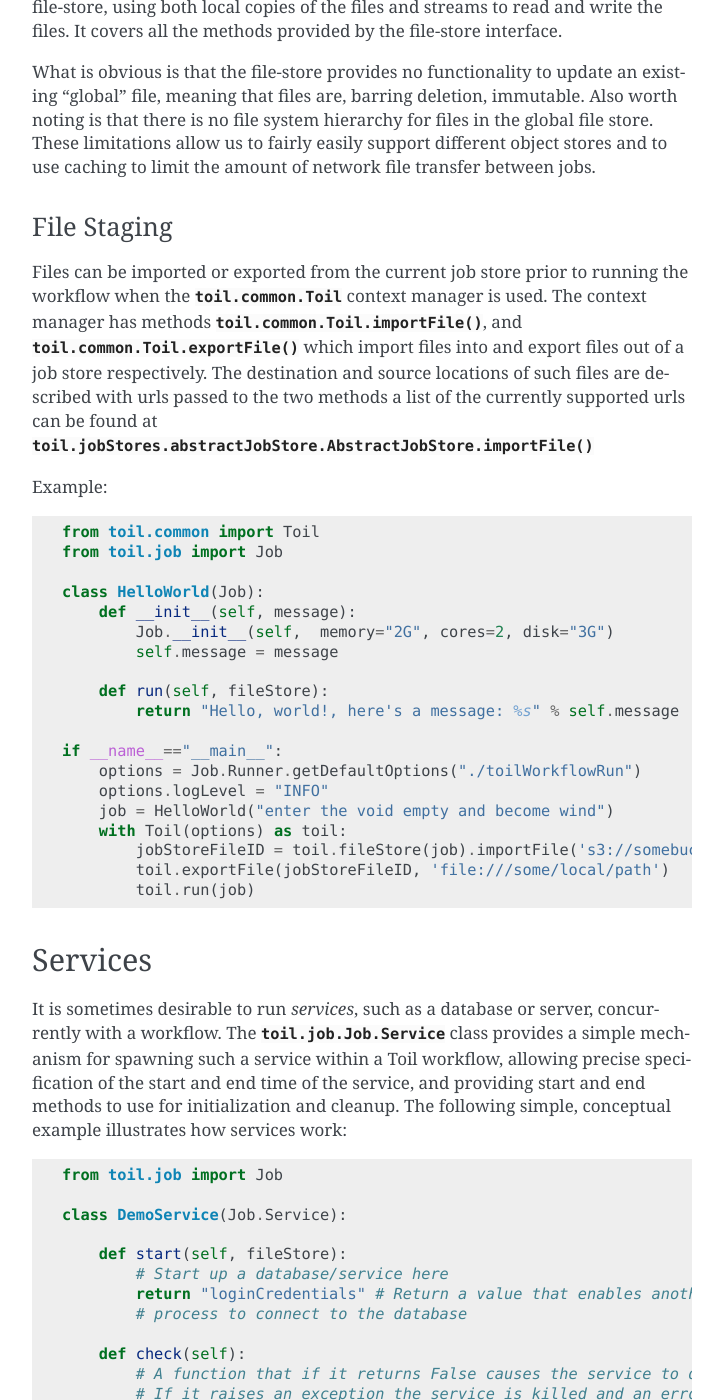
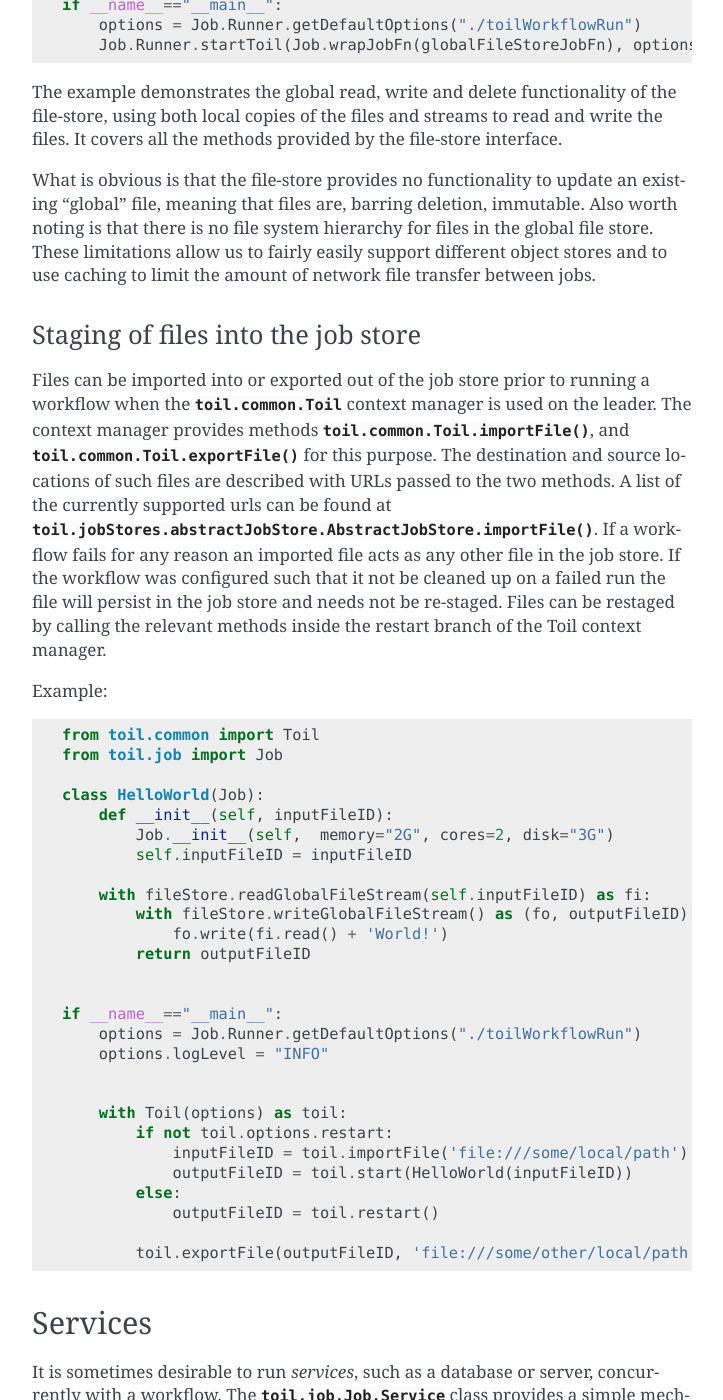
Before and after one commit to DataBiosphere/toil, a Sphinx documentation site: the page built from docs/developing.rst, in a window 1280 px wide and 1400 px high, scrolled down 10992 px. Shown: the whole window, without its empty margins (388-1111 px from the left). Built offline with Sphinx 7.4.7, drawn with Linux system fonts in a browser that asks for light colours; pages that are not in the unit, such as notebooks, are missing from menus; the version number could not be read and is left out; some of the changed text lies outside the part shown.

Commit message:
Improve file staging docs, Toil class, and testing (resolves #766)
The Toil.run method has now been refactored using Toil.start and Toil.restart.
The importExportFileTest now spawns a job that creates an output file. This output file is then exporoted.

```diff
--- a/docs/developing.rst
+++ b/docs/developing.rst
@@ -78,9 +78,12 @@
 Alternatively, the more powerful :class:`toil.common.Toil` class can be used to run and resume
 workflows. It is used as a context manager and allows for preliminary setup, such as staging of
 files into the job store on the leader node. An instance of the class is initialized by specifying
-an options object. The actual workflow is then invoked by calling the :func:`toil.common.Toil.run`
-method, passing the root job of the workflow, or, if a workflow is being restarted, without any
-arguments. For example::
+an options object. The actual workflow is then invoked by calling the :func:`toil.common.Toil.start`
+method, passing the root job of the workflow, or, if a workflow is being restarted, :func:`toil.common.Toil.restart`
+should be used. Note that the context manager should have explicit if else branches addressing restart and
+non restart cases. The boolean value for these if else blocks is toil.options.restart.
+
+For example::
 
     from toil.job import Job
     from toil.common import Toil
@@ -98,8 +101,11 @@
         options.logLevel = "INFO"
 
         with Toil(options) as toil:
-            job = HelloWorld("Smitty Werbenmanjensen, he was #1")
-            toil.run(job)
+            if not toil.options.restart:
+                job = HelloWorld("Smitty Werbenmanjensen, he was #1")
+                toil.start(job)
+            else:
+                toil.restart()
 
 
 The call to :func:`toil.job.Job.Runner.getDefaultOptions` creates a set of default
@@ -414,8 +420,8 @@
 computed recursively. Although a toy example, it demonstrates how closely Toil workflows
 can mimic typical programming patterns.
 
-Job.FileStore: Managing files within a workflow
------------------------------------------------
+Managing files within a workflow
+--------------------------------
 
 It is frequently the case that a workflow will want to create files, both persistent and temporary,
 during its run. The :class:`toil.job.Job.FileStore` class is used by jobs to manage these
@@ -519,14 +525,18 @@
 store. These limitations allow us to fairly easily support different object stores and to
 use caching to limit the amount of network file transfer between jobs.
 
-File Staging
-~~~~~~~~~~~~
-Files can be imported or exported from the current job store prior to running the workflow
-when the :class:`toil.common.Toil` context manager is used. The context manager has methods
-:func:`toil.common.Toil.importFile`, and :func:`toil.common.Toil.exportFile` which import
-files into and export files out of a job store respectively. The destination and source
-locations of such files are described with urls passed to the two methods a list of the
-currently supported urls can be found at :func:`toil.jobStores.abstractJobStore.AbstractJobStore.importFile`
+Staging of files into the job store
+~~~~~~~~~~~~~~~~~~~~~~~~~~~~~~~~~~~
+Files can be imported into or exported out of the job store prior to running a workflow
+when the :class:`toil.common.Toil` context manager is used on the leader. The context manager
+provides methods :func:`toil.common.Toil.importFile`, and :func:`toil.common.Toil.exportFile` for
+this purpose. The destination and source locations of such files are described with URLs passed
+to the two methods. A list of the currently supported urls can be found at
+:func:`toil.jobStores.abstractJobStore.AbstractJobStore.importFile`. If a workflow fails for any
+reason an imported file acts as any other file in the job store. If the workflow was configured such
+that it not be cleaned up on a failed run the file will persist in the job store and needs not be
+re-staged. Files can be restaged by calling the relevant methods inside the restart branch of the
+Toil context manager.
 
 
 Example::
@@ -535,21 +545,29 @@
     from toil.job import Job
 
     class HelloWorld(Job):
-        def __init__(self, message):
+        def __init__(self, inputFileID):
             Job.__init__(self,  memory="2G", cores=2, disk="3G")
-            self.message = message
+            self.inputFileID = inputFileID
 
-        def run(self, fileStore):
-            return "Hello, world!, here's a message: %s" % self.message
+        with fileStore.readGlobalFileStream(self.inputFileID) as fi:
+            with fileStore.writeGlobalFileStream() as (fo, outputFileID):
+                fo.write(fi.read() + 'World!')
+            return outputFileID
+
 
     if __name__=="__main__":
         options = Job.Runner.getDefaultOptions("./toilWorkflowRun")
         options.logLevel = "INFO"
-        job = HelloWorld("enter the void empty and become wind")
+
+
         with Toil(options) as toil:
-            jobStoreFileID = toil.fileStore(job).importFile('s3://somebucketname/anditskey')
-            toil.exportFile(jobStoreFileID, 'file:///some/local/path')
-            toil.run(job)
+            if not toil.options.restart:
+                inputFileID = toil.importFile('file:///some/local/path')
+                outputFileID = toil.start(HelloWorld(inputFileID))
+            else:
+                outputFileID = toil.restart()
+
+            toil.exportFile(outputFileID, 'file:///some/other/local/path')
 
 Services
 --------
--- a/docs/index.rst
+++ b/docs/index.rst
@@ -91,7 +91,7 @@
 Contents:
 
 .. toctree::
-   :maxdepth: 2
+   :maxdepth: 3
 
    installation
    running
```
Also changed, not shown: 7 other files.
